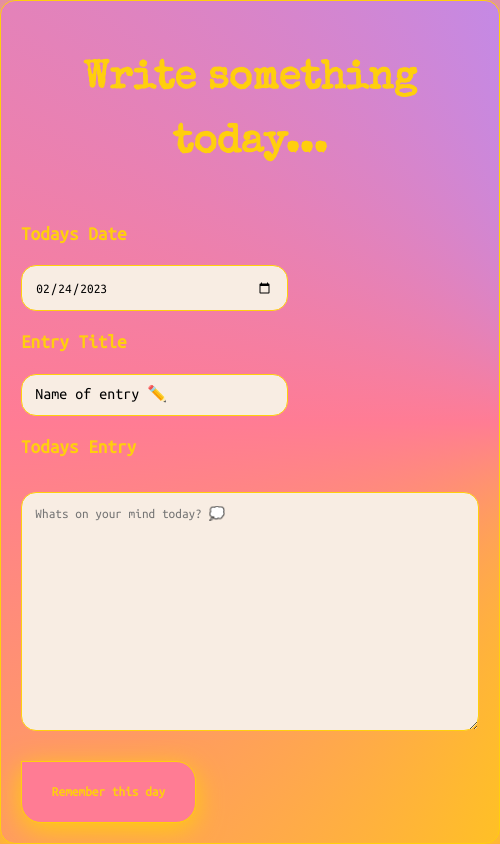
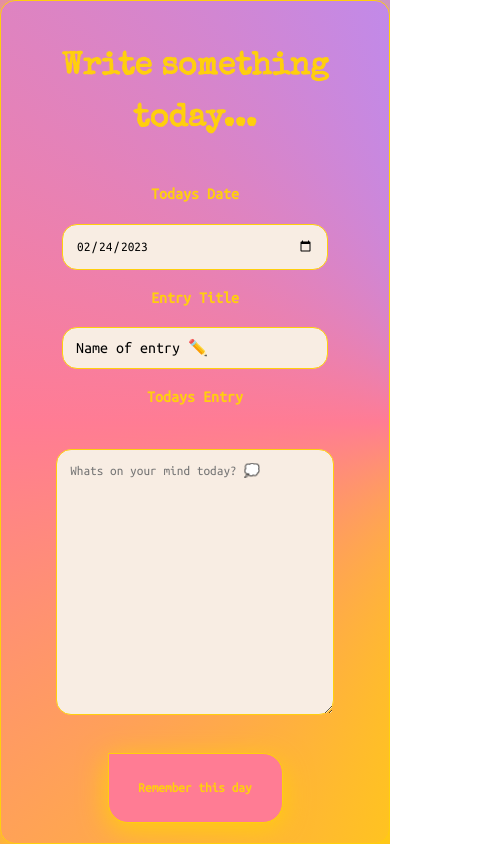
Before and after one commit to SandraHKannerberg/digital_diary, a plain HTML site: page index.html in a window 390 px wide. Shown: the whole page, 500 px wide, since content can reach past the window. Drawn offline with nearby package versions, Linux system fonts and the light colour scheme.

Commit message:
update responsive design for mobile

```diff
--- a/style.css
+++ b/style.css
@@ -147,3 +147,27 @@ button {
     cursor: pointer;
     font-weight: bold;
 }
+
+@media screen and (max-width: 500px) {
+    .diary-container {
+        max-width: 100%;
+        align-items: center;
+    }
+
+    h1 {
+        font-size: 2rem;
+    }
+
+    .title-label, .date-label, .text-label {
+        font-size: 1rem;
+    }
+
+    .entry-text-box {
+        width: 80%;
+        margin: auto;
+    }
+
+    .entries-container{
+        max-width: 100%;
+    }
+  }
```
